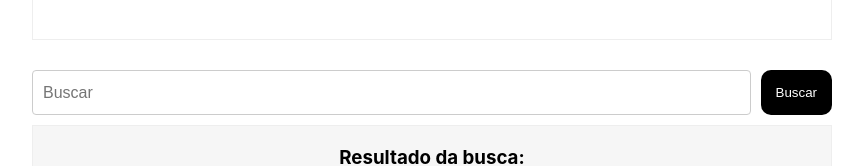
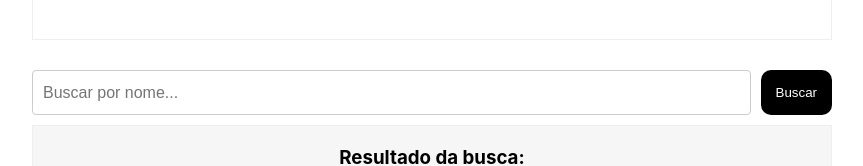
Before and after one commit to luizfelper/ArraysInJavascript, a React (Create React App) app: page / in a window 1280 px wide. Shown: the part 551-717 px from the top of the page, without its empty margins (208-1071 px from the left). Built offline with nearby package versions, Linux system fonts and the light colour scheme.

Commit message:
Ajustes no input buscar

```diff
--- a/src/App.js
+++ b/src/App.js
@@ -70,7 +70,7 @@ function App() {
           </form>
         </div>
         <form className="boxBuscar">
-          <input id="nome" type="text" name="buscar" placeholder="Buscar" />
+          <input id="nome" type="text" name="buscar" placeholder="Buscar por nome..." />
           <button className="btnBuscar" onClick={function buscar(e) { // Busca elemento no array pelo nome
           e.preventDefault();
 
```
